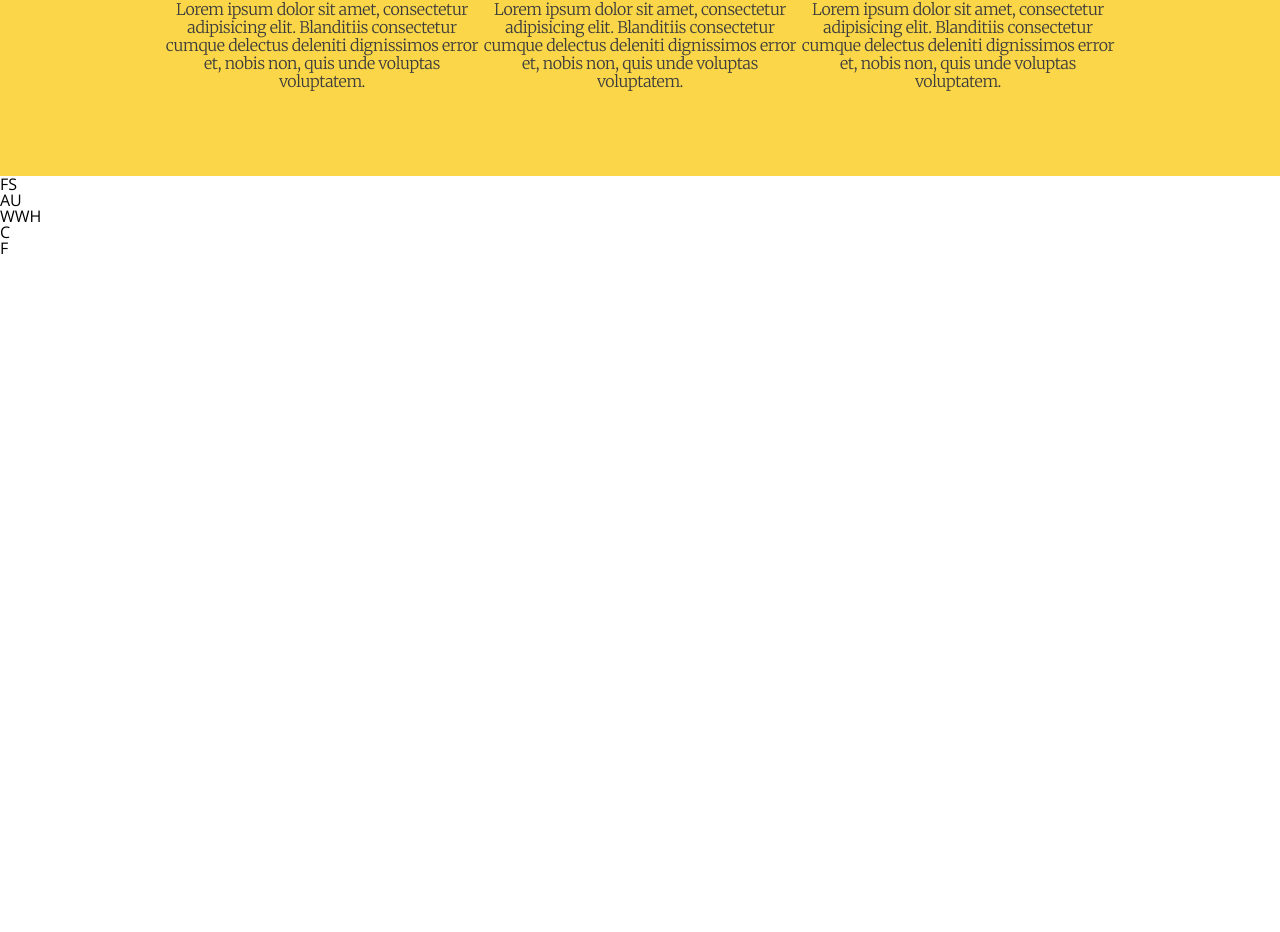
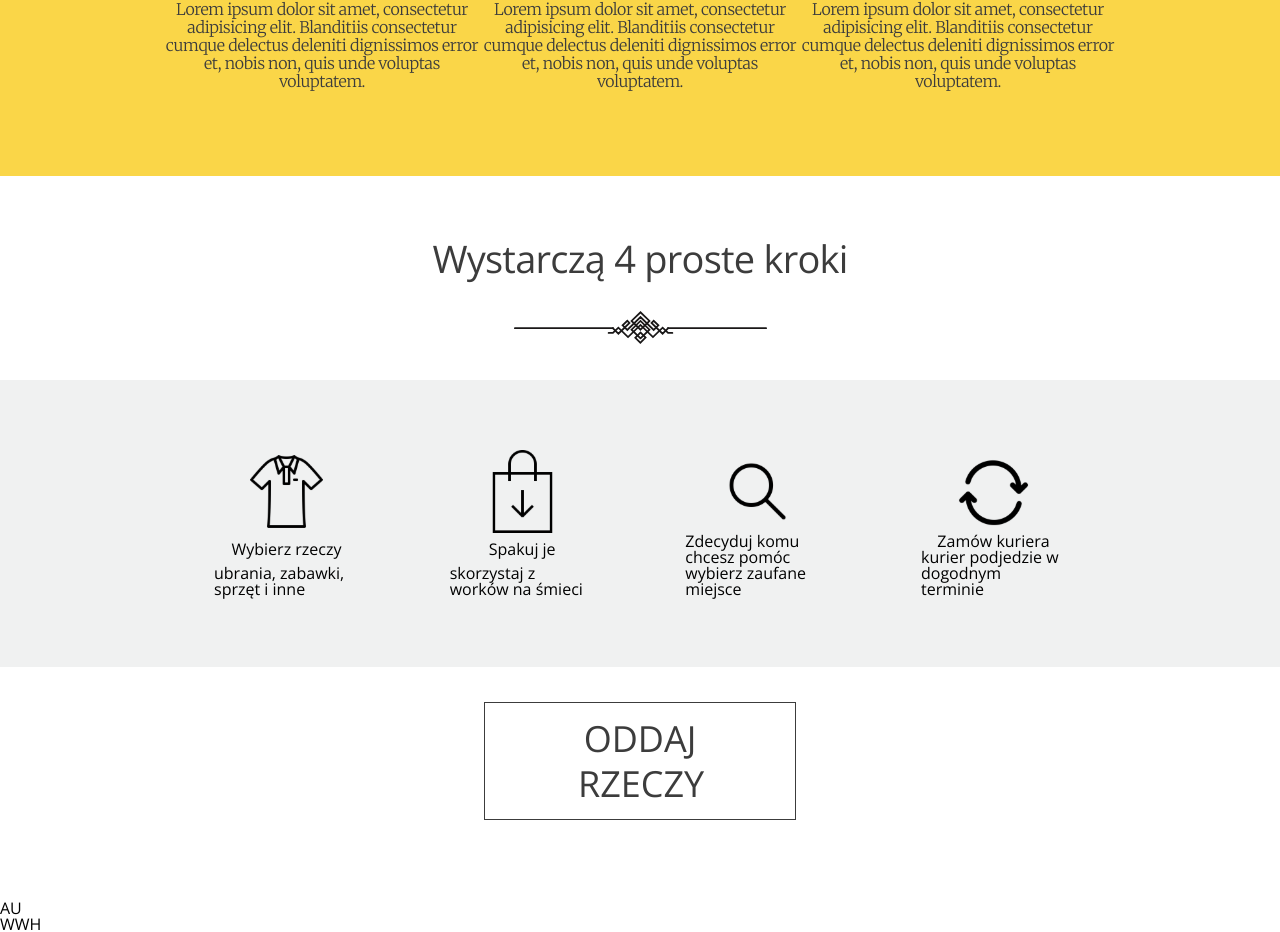
Before and after one commit to PiotrNikonczyk/portfolio-oddam, a React (Create React App) app: page / in a window 1280 px wide. Shown: the part 1248-2180 px from the top of the page. Before the commit the page ends 1507 px from the top, so only its background shows below. Built offline with nearby package versions, Linux system fonts and the light colour scheme.

Commit message:
FoursSteps

```diff
--- a/src/components/FourSteps.js
+++ b/src/components/FourSteps.js
@@ -1,7 +1,50 @@
 import React from "react";
+import imageSvg from '../assets/Decoration.svg'
+import shirtSvg from '../assets/Icon-1.svg'
+import bagSvg from '../assets/Icon-2.svg'
+import searchSvg from '../assets/Icon-3.svg'
+import deliverySvg from '../assets/Icon-4.svg'
 
 
-export function FourSteps(){
+export function FourSteps() {
 
-    return <h1>FS</h1>
+    return <>
+        <div className={"four_steps"}>
+            <div className={"four_steps_container"}>
+                <div className={"four_steps_container_header"}>
+                    <h2 className={"four_steps_container_title"}>Wystarczą 4 proste kroki</h2>
+                    <img src={imageSvg} alt={"element dekoracyjny"}/>
+                </div>
+                <div className={"four_steps_container_main"}>
+                    <div className={"step_container shirt"}>
+                        <img src={shirtSvg} alt={"koszulka"}/>
+                        <h3 className={"steps_title"}>Wybierz rzeczy</h3>
+                        <p className={"steps_instruction"}>ubrania, zabawki, sprzęt i inne</p>
+                    </div>
+                    <div className={"step_container bag"}>
+                        <img src={bagSvg} alt={"torbay"}/>
+                        <h3 className={"steps_title"}>Spakuj je</h3>
+                        <p className={"steps_instruction"}>skorzystaj z worków na śmieci</p>
+                    </div>
+                    <div className={"step_container search"}>
+                        <img src={searchSvg} alt={"lupa"}/>
+                        <h3 className={"steps_title"}>Zdecyduj komu chcesz pomóc</h3>
+                        <p className={"steps_instruction"}>wybierz zaufane miejsce</p>
+                    </div>
+                    <div className={"step_container delivery"}>
+                        <img src={deliverySvg} alt={"strzałki"}/>
+                        <h3 className={"steps_title"}>Zamów kuriera</h3>
+                        <p className={"steps_instruction"}>kurier podjedzie w dogodnym terminie</p>
+                    </div>
+                </div>
+                <div className={"four_steps_container_footer"} >
+                    <a href={"#"} className={"four_steps_container_footer_link"}>Oddaj rzeczy</a>
+
+                </div>
+
+            </div>
+        </div>
+
+
+    </>
 }
--- a/src/components/MainSection.js
+++ b/src/components/MainSection.js
@@ -1,7 +1,7 @@
 import React from "react";
 import {Header} from "./Header";
 import imageSvg from '../assets/Decoration.svg'
-import image from '../assets/Home-Hero-Image.jpg'
+
 
 
 export function MainSection() {
--- /dev/null
+++ b/src/scss/_FourSteps.scss
@@ -0,0 +1,61 @@
+.four_steps_container{
+  display: flex;
+  flex-direction: column;
+}
+
+.four_steps_container_header {
+text-align: center;
+  padding-top: 55px;
+  padding-bottom: 34px;
+
+  .four_steps_container_title{
+    font: normal normal normal 38px/55px Open Sans;
+    letter-spacing: -0.76px;
+    color: $basicColor;
+    padding-bottom: 25px;
+  }
+
+}
+
+.four_steps_container_main{
+  display: flex;
+  justify-content: space-between;
+  background-color: $greyBackGround;
+  padding: 70px 214px 70px 214px;
+
+
+
+  .step_container{
+    width: 145px;
+    display: flex;
+    flex-direction: column;
+    justify-content: space-between;
+    align-items: center;
+
+    img{
+
+    }
+  }
+}
+
+.four_steps_container_footer{
+  display: flex;
+  justify-content: center;
+  padding-bottom: 80px;
+  padding-top: 35px;
+
+
+  .four_steps_container_footer_link{
+    text-decoration: none;
+    text-transform: uppercase;
+    width: 124px;
+    text-align: center;
+    font: normal normal 300 36px/45px Open Sans;
+    letter-spacing: 0px;
+    color: $basicColor;
+    padding: 13px 93px;
+    border: 1px solid $basicColor;
+  }
+
+
+}
--- a/src/scss/_MainSection.scss
+++ b/src/scss/_MainSection.scss
@@ -15,11 +15,6 @@
   padding-right: 142px;
   align-items: flex-end;
   width: 53%;
-
-
-
-
-
 
 
 }
@@ -51,6 +46,9 @@
     justify-content: space-between;
     gap: 44px;
 
+  }
+
+}
 
 .main_section_container_link{
   width: 100%;
@@ -61,10 +59,5 @@
   padding-top: 13px;
   padding-bottom: 13px;
   border: 0.75px solid $basicColor;
+  text-decoration: none;
 }
-  }
-
-
-
-
-}
--- a/src/scss/main.scss
+++ b/src/scss/main.scss
@@ -7,3 +7,4 @@
 @import "./Header";
 @import "./MainSection";
 @import "ThreeColumns";
+@import "FourSteps";
--- a/src/scss/settings/_colors.scss
+++ b/src/scss/settings/_colors.scss
@@ -1,4 +1,4 @@
-$kolor1: #F0F1F1;
+$greyBackGround: #F0F1F1;
 $statisticNumber: #5E5322;
 $yellowBorderColor: #FAD648;
 $accountLinkTekstColor: #737373;
```
Lines whose indentation alone changed are shown as unchanged.
